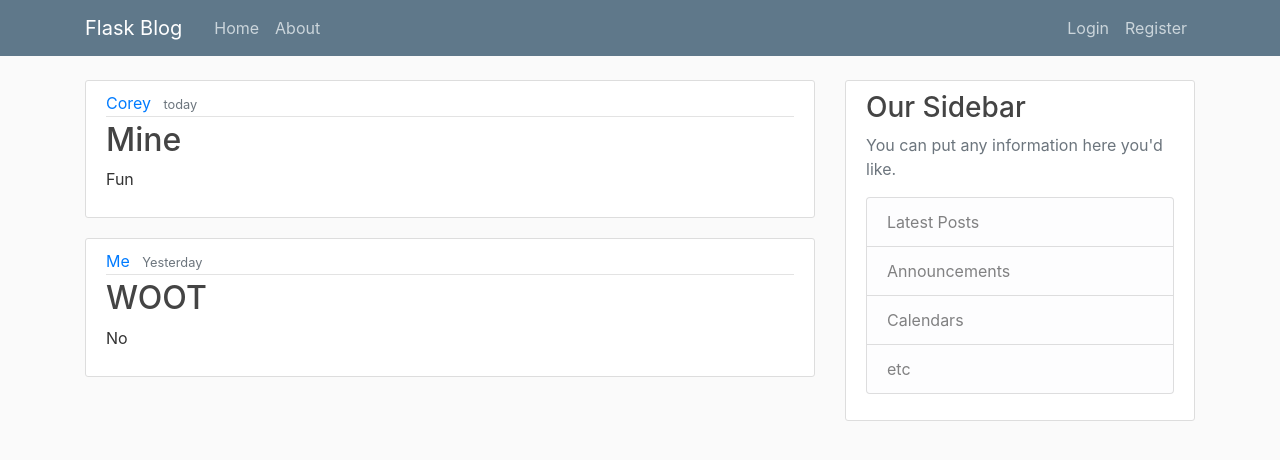
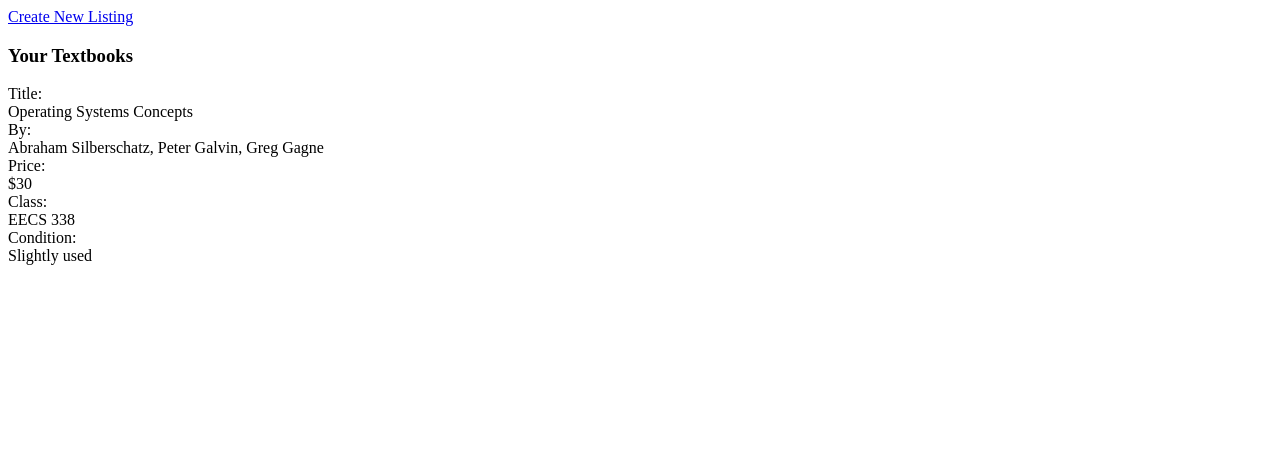
Before and after one commit to sabsterette/texchange, a Flask app: page / in a window 1280 px wide. Shown: the top 460 px of the page. Run offline with Flask 2, Linux system fonts and the light colour scheme; some libraries are stand-ins or nearby versions.

Commit message:
Update home.html

```diff
--- a/flaskblog/templates/home.html
+++ b/flaskblog/templates/home.html
@@ -1,16 +1,48 @@
-{% extends "layout.html" %}
-{% block content %}
-{% for post in posts %}
-<article class="media content-section">
-    <div class="media-body">
-        <div class="article-metadata">
-            <a class="mr-2" href="#">{{ post.author }}</a>
-            <small class="text-muted">{{ post.date_posted }}</small>
+<!DOCTYPE html>
+<html>
+<title>DASHBOARD</title>
+
+<head>
+    <link rel="stylesheet" type="text/css" href="{{ url_for('static', filename='home.css') }}">
+    <script src="https://code.jquery.com/jquery-1.10.2.js"></script>
+</head>
+
+<!--Navigation bar-->
+
+    <div class="createNew" href="/create"> <span><a href="/create">Create New Listing</a></span> </div>
+    <h3>Your Textbooks</h3>
+    <div class="textbook-1">
+        <div class="title">
+            Title:
         </div>
-        <h2><a class="article-title" href="#">{{ post.title }}</a></h2>
-        <p class="article-content">{{ post.content }}</p>
+        <div class="title-name">
+            Operating Systems Concepts
+        </div>
+        <div class="author">
+            By:
+        </div>
+        <div class="author-name">
+            Abraham Silberschatz, Peter Galvin, Greg Gagne
+        </div>
+        <div class="price">
+            Price:
+        </div>
+        <div class="price-name">
+            $30
+        </div>
+        <div class="class">
+            Class:
+        </div>
+        <div class="class-name">
+            EECS 338
+        </div>
+        <div class="condition">
+            Condition:
+        </div>
+        <div class="condition-name">
+            Slightly used
+        </div>
     </div>
-</article>
-{% endfor %}
+</body>
 
-{% endblock content %}
+</html>
```
